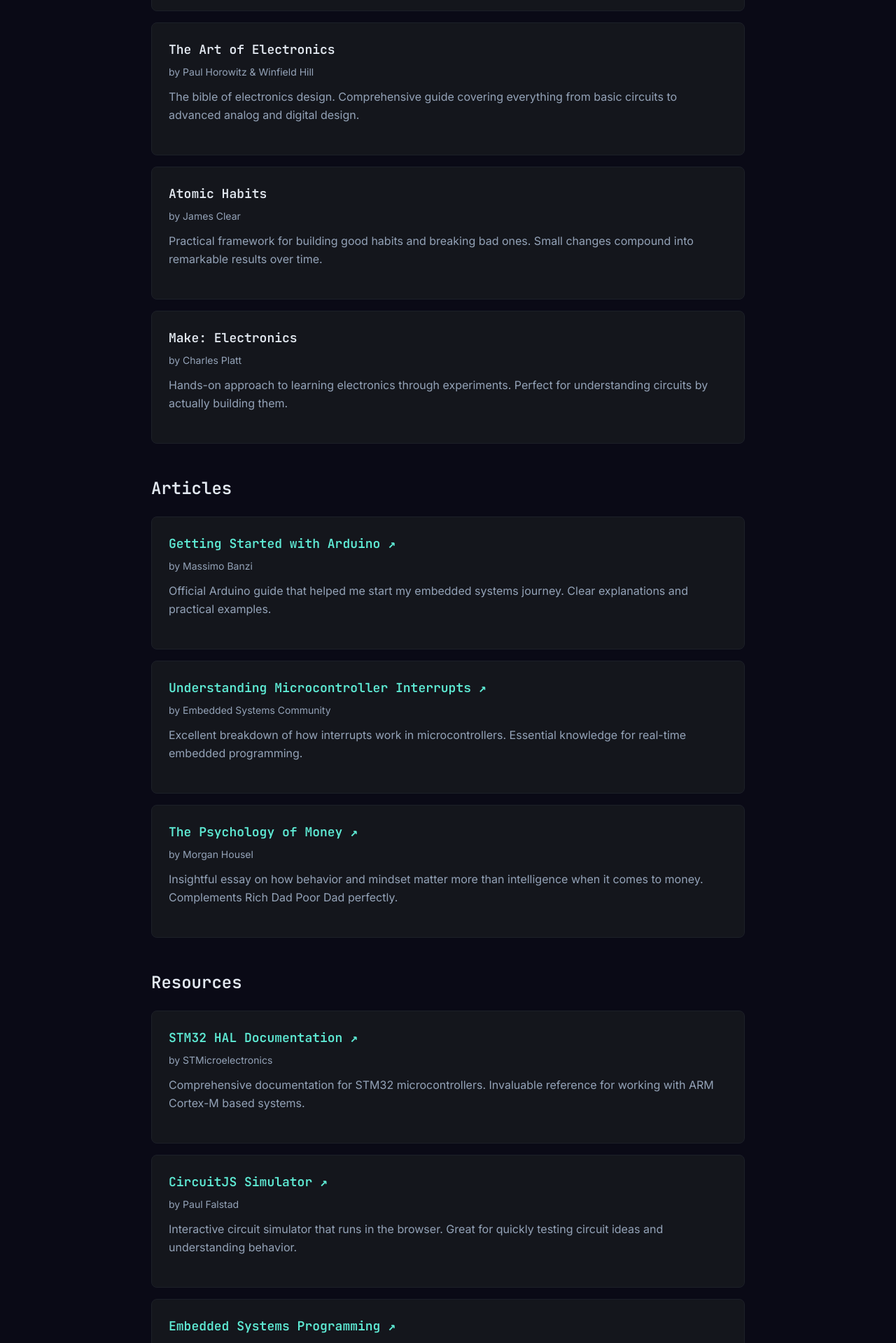
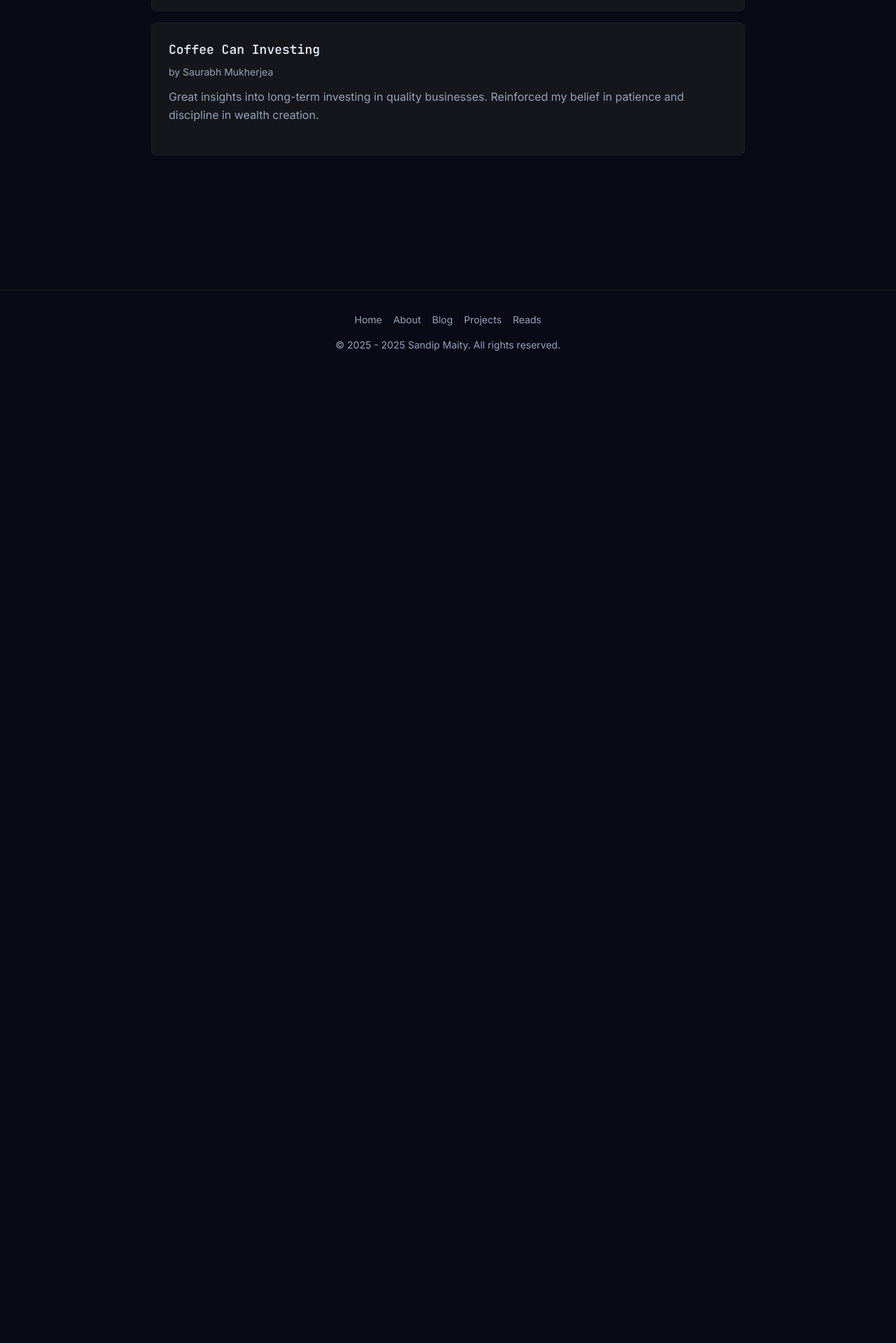
Before and after one commit to iam-sandipmaity/sandip, a Next.js app: page /reads in a window 1280 px wide. Shown: the part 500-2419 px from the top of the page at 70% size. After the commit the page ends 1055 px from the top, so only its background shows below. Built offline with nearby package versions, Linux system fonts and the light colour scheme.

Commit message:
Updating reads page with more accurate data

```diff
--- a/app/reads/page.tsx
+++ b/app/reads/page.tsx
@@ -44,65 +44,53 @@
         note: 'Eye-opening perspective on money, assets, and financial literacy. Changed how I think about building wealth and making money work for me.',
     },
     {
-        title: 'The Art of Electronics',
-        author: 'Paul Horowitz & Winfield Hill',
+        title: 'Coffee Can Investing',
+        author: 'Saurabh Mukherjea',
         type: 'book',
-        note: 'The bible of electronics design. Comprehensive guide covering everything from basic circuits to advanced analog and digital design.',
+        note: 'Great insights into long-term investing in quality businesses. Reinforced my belief in patience and discipline in wealth creation.',
     },
-    {
-        title: 'Atomic Habits',
-        author: 'James Clear',
-        type: 'book',
-        note: 'Practical framework for building good habits and breaking bad ones. Small changes compound into remarkable results over time.',
-    },
-    {
-        title: 'Make: Electronics',
-        author: 'Charles Platt',
-        type: 'book',
-        note: 'Hands-on approach to learning electronics through experiments. Perfect for understanding circuits by actually building them.',
-    },
-    {
-        title: 'Getting Started with Arduino',
-        author: 'Massimo Banzi',
-        type: 'article',
-        url: 'https://www.arduino.cc/en/Guide',
-        note: 'Official Arduino guide that helped me start my embedded systems journey. Clear explanations and practical examples.',
-    },
-    {
-        title: 'Understanding Microcontroller Interrupts',
-        author: 'Embedded Systems Community',
-        type: 'article',
-        url: 'https://www.embedded.com/introduction-to-interrupts/',
-        note: 'Excellent breakdown of how interrupts work in microcontrollers. Essential knowledge for real-time embedded programming.',
-    },
-    {
-        title: 'The Psychology of Money',
-        author: 'Morgan Housel',
-        type: 'article',
-        url: 'https://www.collaborativefund.com/blog/the-psychology-of-money/',
-        note: 'Insightful essay on how behavior and mindset matter more than intelligence when it comes to money. Complements Rich Dad Poor Dad perfectly.',
-    },
-    {
-        title: 'STM32 HAL Documentation',
-        author: 'STMicroelectronics',
-        type: 'resource',
-        url: 'https://www.st.com/en/embedded-software/stm32cube-mcu-mpu-packages.html',
-        note: 'Comprehensive documentation for STM32 microcontrollers. Invaluable reference for working with ARM Cortex-M based systems.',
-    },
-    {
-        title: 'CircuitJS Simulator',
-        author: 'Paul Falstad',
-        type: 'resource',
-        url: 'https://www.falstad.com/circuit/',
-        note: 'Interactive circuit simulator that runs in the browser. Great for quickly testing circuit ideas and understanding behavior.',
-    },
-    {
-        title: 'Embedded Systems Programming',
-        author: 'Various Authors',
-        type: 'resource',
-        url: 'https://www.embedded.com/',
-        note: 'Excellent resource for embedded systems articles, tutorials, and industry insights. Regularly updated with practical content.',
-    },
+    // {
+    //     title: 'Getting Started with Arduino',
+    //     author: 'Massimo Banzi',
+    //     type: 'article',
+    //     url: 'https://www.arduino.cc/en/Guide',
+    //     note: 'Official Arduino guide that helped me start my embedded systems journey. Clear explanations and practical examples.',
+    // },
+    // {
+    //     title: 'Understanding Microcontroller Interrupts',
+    //     author: 'Embedded Systems Community',
+    //     type: 'article',
+    //     url: 'https://www.embedded.com/introduction-to-interrupts/',
+    //     note: 'Excellent breakdown of how interrupts work in microcontrollers. Essential knowledge for real-time embedded programming.',
+    // },
+    // {
+    //     title: 'The Psychology of Money',
+    //     author: 'Morgan Housel',
+    //     type: 'article',
+    //     url: 'https://www.collaborativefund.com/blog/the-psychology-of-money/',
+    //     note: 'Insightful essay on how behavior and mindset matter more than intelligence when it comes to money. Complements Rich Dad Poor Dad perfectly.',
+    // },
+    // {
+    //     title: 'STM32 HAL Documentation',
+    //     author: 'STMicroelectronics',
+    //     type: 'resource',
+    //     url: 'https://www.st.com/en/embedded-software/stm32cube-mcu-mpu-packages.html',
+    //     note: 'Comprehensive documentation for STM32 microcontrollers. Invaluable reference for working with ARM Cortex-M based systems.',
+    // },
+    // {
+    //     title: 'CircuitJS Simulator',
+    //     author: 'Paul Falstad',
+    //     type: 'resource',
+    //     url: 'https://www.falstad.com/circuit/',
+    //     note: 'Interactive circuit simulator that runs in the browser. Great for quickly testing circuit ideas and understanding behavior.',
+    // },
+    // {
+    //     title: 'Embedded Systems Programming',
+    //     author: 'Various Authors',
+    //     type: 'resource',
+    //     url: 'https://www.embedded.com/',
+    //     note: 'Excellent resource for embedded systems articles, tutorials, and industry insights. Regularly updated with practical content.',
+    // },
 ];
 
 /**
```
